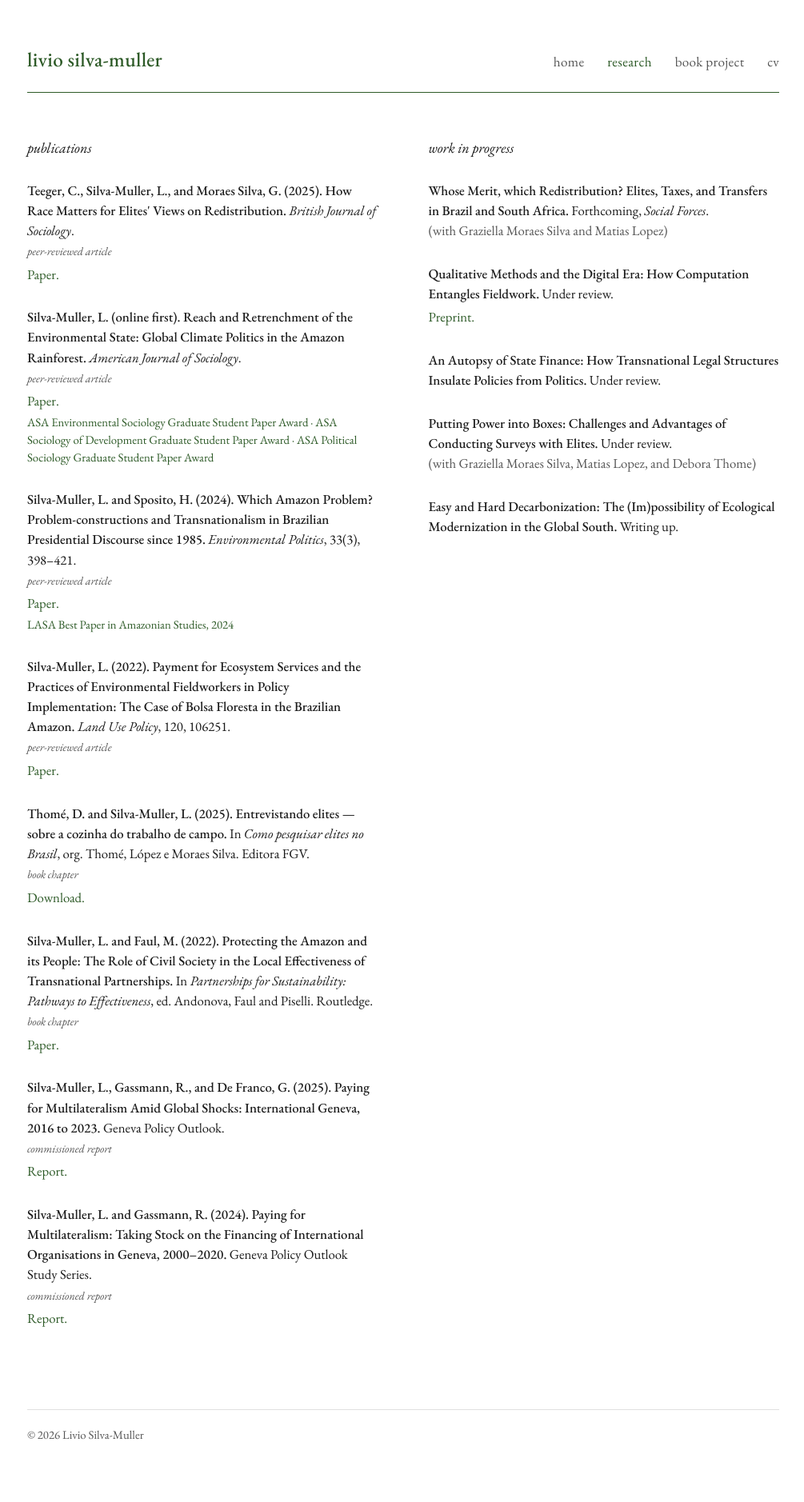
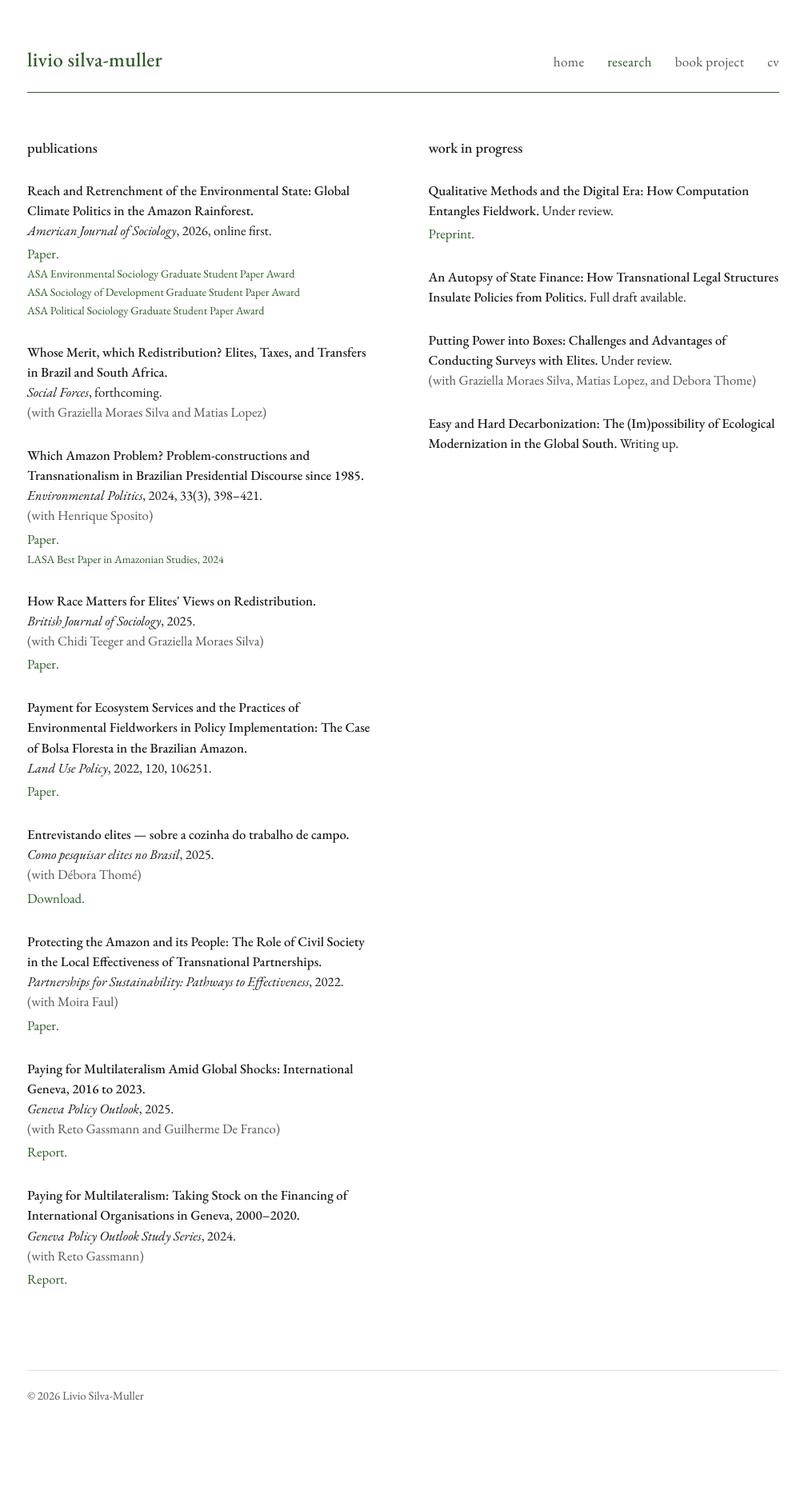
Before and after one commit to liviosilvamuller/liviosilvamuller.github.io, a Jekyll site: the page built from research.md, in a window 1280 px wide. Shown: the whole page at 80% size, without its empty margins (136-1141 px from the left). Built offline with Jekyll 4.4.1, drawn with Linux system fonts in a browser that asks for light colours; after the commit the page ends 1829 px from its top, so only the background shows below that.

Commit message:
final changes

```diff
--- a/_data/published.yml
+++ b/_data/published.yml
@@ -1,65 +1,78 @@
-# Peer-reviewed articles (reverse chronological)
+# Peer-reviewed articles
 
-- title: "Teeger, C., Silva-Muller, L., and Moraes Silva, G. (2025). How Race Matters for Elites' Views on Redistribution."
-  publication: "<span class=\"journal\">British Journal of Sociology</span>."
-  type: "peer-reviewed article"
-  links:
-    - text: "Paper."
-      url: "https://onlinelibrary.wiley.com/doi/10.1111/1468-4446.70012"
-
-- title: "Silva-Muller, L. (online first). Reach and Retrenchment of the Environmental State: Global Climate Politics in the Amazon Rainforest."
-  publication: "<span class=\"journal\">American Journal of Sociology</span>."
-  type: "peer-reviewed article"
+- title: "Reach and Retrenchment of the Environmental State: Global Climate Politics in the Amazon Rainforest."
+  journal: "American Journal of Sociology"
+  year: "2026, online first"
   links:
     - text: "Paper."
       url: "https://www.journals.uchicago.edu/doi/10.1086/741696"
   notes:
-    - html: "ASA Environmental Sociology Graduate Student Paper Award · ASA Sociology of Development Graduate Student Paper Award · ASA Political Sociology Graduate Student Paper Award"
+    - html: "ASA Environmental Sociology Graduate Student Paper Award"
+    - html: "ASA Sociology of Development Graduate Student Paper Award"
+    - html: "ASA Political Sociology Graduate Student Paper Award"
 
-- title: "Silva-Muller, L. and Sposito, H. (2024). Which Amazon Problem? Problem-constructions and Transnationalism in Brazilian Presidential Discourse since 1985."
-  publication: "<span class=\"journal\">Environmental Politics</span>, 33(3), 398–421."
-  type: "peer-reviewed article"
+- title: "Whose Merit, which Redistribution? Elites, Taxes, and Transfers in Brazil and South Africa."
+  journal: "Social Forces"
+  year: "forthcoming"
+  authors: "Graziella Moraes Silva and Matias Lopez"
+
+- title: "Which Amazon Problem? Problem-constructions and Transnationalism in Brazilian Presidential Discourse since 1985."
+  journal: "Environmental Politics"
+  year: "2024, 33(3), 398–421"
+  authors: "Henrique Sposito"
   links:
     - text: "Paper."
       url: "https://www.tandfonline.com/doi/full/10.1080/09644016.2023.2220639"
   notes:
     - html: "LASA Best Paper in Amazonian Studies, 2024"
 
-- title: "Silva-Muller, L. (2022). Payment for Ecosystem Services and the Practices of Environmental Fieldworkers in Policy Implementation: The Case of Bolsa Floresta in the Brazilian Amazon."
-  publication: "<span class=\"journal\">Land Use Policy</span>, 120, 106251."
-  type: "peer-reviewed article"
+- title: "How Race Matters for Elites' Views on Redistribution."
+  journal: "British Journal of Sociology"
+  year: "2025"
+  authors: "Chidi Teeger and Graziella Moraes Silva"
+  links:
+    - text: "Paper."
+      url: "https://onlinelibrary.wiley.com/doi/10.1111/1468-4446.70012"
+
+- title: "Payment for Ecosystem Services and the Practices of Environmental Fieldworkers in Policy Implementation: The Case of Bolsa Floresta in the Brazilian Amazon."
+  journal: "Land Use Policy"
+  year: "2022, 120, 106251"
   links:
     - text: "Paper."
       url: "https://www.sciencedirect.com/science/article/abs/pii/S0264837722002782"
 
 # Book chapters
 
-- title: "Thomé, D. and Silva-Muller, L. (2025). Entrevistando elites — sobre a cozinha do trabalho de campo."
-  publication: "In <span class=\"journal\">Como pesquisar elites no Brasil</span>, org. Thomé, López e Moraes Silva. Editora FGV."
-  type: "book chapter"
+- title: "Entrevistando elites — sobre a cozinha do trabalho de campo."
+  journal: "Como pesquisar elites no Brasil"
+  year: "2025"
+  authors: "Débora Thomé"
   links:
     - text: "Download."
       url: "https://editora.fgv.br/produto/como-pesquisar-elites-no-brasil-3994"
 
-- title: "Silva-Muller, L. and Faul, M. (2022). Protecting the Amazon and its People: The Role of Civil Society in the Local Effectiveness of Transnational Partnerships."
-  publication: "In <span class=\"journal\">Partnerships for Sustainability: Pathways to Effectiveness</span>, ed. Andonova, Faul and Piselli. Routledge."
-  type: "book chapter"
+- title: "Protecting the Amazon and its People: The Role of Civil Society in the Local Effectiveness of Transnational Partnerships."
+  journal: "Partnerships for Sustainability: Pathways to Effectiveness"
+  year: "2022"
+  authors: "Moira Faul"
   links:
     - text: "Paper."
       url: "https://www.taylorfrancis.com/chapters/oa-edit/10.4324/9781003148371-6/protecting-amazon-people-livio-silva-muller-moira-faul"
 
 # Commissioned reports
 
-- title: "Silva-Muller, L., Gassmann, R., and De Franco, G. (2025). Paying for Multilateralism Amid Global Shocks: International Geneva, 2016 to 2023."
-  publication: "Geneva Policy Outlook."
-  type: "commissioned report"
+- title: "Paying for Multilateralism Amid Global Shocks: International Geneva, 2016 to 2023."
+  journal: "Geneva Policy Outlook"
+  year: "2025"
+  authors: "Reto Gassmann and Guilherme De Franco"
   links:
     - text: "Report."
       url: "https://www.genevapolicyoutlook.ch/special-report-paying-for-multilateralism-amid-global-shocks-financing-of-international-organizations-in-geneva-2013-2023-2/"
 
-- title: "Silva-Muller, L. and Gassmann, R. (2024). Paying for Multilateralism: Taking Stock on the Financing of International Organisations in Geneva, 2000–2020."
-  publication: "Geneva Policy Outlook Study Series."
-  type: "commissioned report"
+- title: "Paying for Multilateralism: Taking Stock on the Financing of International Organisations in Geneva, 2000–2020."
+  journal: "Geneva Policy Outlook Study Series"
+  year: "2024"
+  authors: "Reto Gassmann"
   links:
     - text: "Report."
       url: "https://executive.graduateinstitute.ch/sites/internet/files/2024-06/geneva-policy-outlook-report.pdf"
--- a/_data/working.yml
+++ b/_data/working.yml
@@ -1,7 +1,3 @@
-- title: "Whose Merit, which Redistribution? Elites, Taxes, and Transfers in Brazil and South Africa."
-  publication: "Forthcoming, <span class=\"journal\">Social Forces</span>."
-  authors: "Graziella Moraes Silva and Matias Lopez"
-
 - title: "Qualitative Methods and the Digital Era: How Computation Entangles Fieldwork."
   publication: "Under review."
   links:
@@ -9,7 +5,7 @@
       url: "https://osf.io/preprints/socarxiv/tqvm7_v1"
 
 - title: "An Autopsy of State Finance: How Transnational Legal Structures Insulate Policies from Politics."
-  publication: "Under review."
+  publication: "Full draft available."
 
 - title: "Putting Power into Boxes: Challenges and Advantages of Conducting Surveys with Elites."
   publication: "Under review."
--- a/_layouts/default.html
+++ b/_layouts/default.html
@@ -15,7 +15,7 @@
         <a href="/" {% if page.url == "/" %}class="active"{% endif %}>home</a>
         <a href="/research" {% if page.url contains "research" %}class="active"{% endif %}>research</a>
         <a href="/book" {% if page.url contains "book" %}class="active"{% endif %}>book project</a>
-        <a href="/cv" {% if page.url contains "cv" %}class="active"{% endif %}>cv</a>
+        <a href="/assets/cv.pdf" target="_blank" rel="noopener">cv</a>
       </nav>
     </header>
 
--- a/_layouts/research.html
+++ b/_layouts/research.html
@@ -9,9 +9,8 @@ layout: default
     {% for paper in site.data.published %}
     <div class="paper">
       <span class="paper-title">{{ paper.title }}</span>
-      {{ paper.publication }}
+      <br><span class="journal">{{ paper.journal }}</span>{% if paper.year %}, {{ paper.year }}.{% endif %}
       {% if paper.authors %}<br><span class="paper-authors">(with {{ paper.authors }})</span>{% endif %}
-      {% if paper.type %}<br><span class="paper-type">{{ paper.type }}</span>{% endif %}
       {% if paper.links %}
       <div class="paper-links">
         {% for link in paper.links %}<a href="{{ link.url }}">{{ link.text }}</a>
--- a/css/main.css
+++ b/css/main.css
@@ -127,8 +127,8 @@ h2.page-title {
 
 .section-header {
   font-size: 1rem;
-  font-weight: 400;
-  font-style: italic;
+  font-weight: 500;
+  font-style: normal;
   color: var(--text);
   margin-bottom: 1.4rem;
   letter-spacing: 0;
@@ -172,9 +172,10 @@ h2.page-title {
 .paper-links a:hover { text-decoration: underline; }
 
 .paper-note {
-  font-size: 0.82rem;
+  font-size: 0.78rem;
   color: var(--accent);
-  margin-top: 0.15rem;
+  margin-top: 0.1rem;
+  display: block;
 }
 
 @media (max-width: 680px) {
```
Also changed, not shown: index.md (+2 -2 lines).
